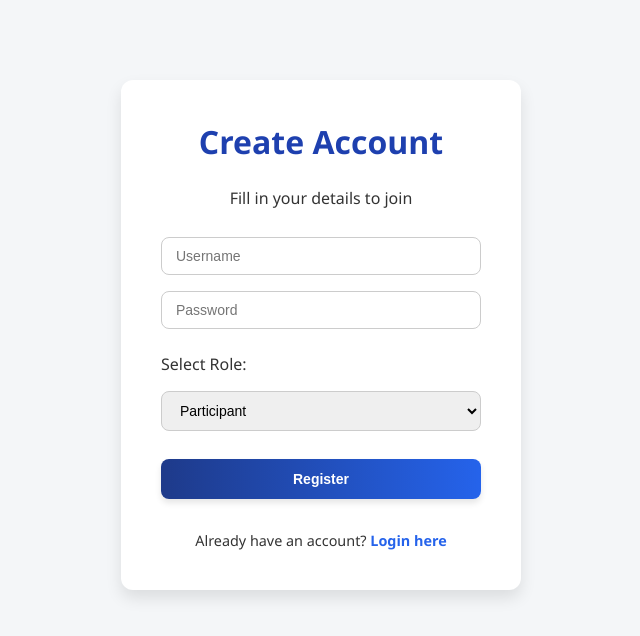
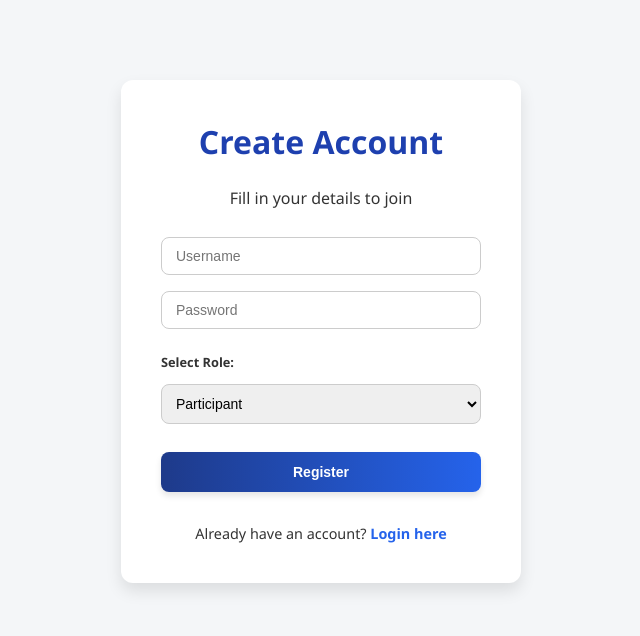
Before and after one commit to markadodo/hack4good, a Next.js app in the folder frontend/: page / in a window 1280 px wide. Both pictures are taken after a click on the element "Register account". Shown: the top 636 px of the page, without its empty margins (319-959 px from the left). Built offline with nearby package versions, Linux system fonts and the light colour scheme.

Commit message:
Update auth page

```diff
--- a/frontend/app/page.js
+++ b/frontend/app/page.js
@@ -21,29 +21,42 @@ export default function AuthPage() {
     e.preventDefault();
     setError("");
 
-    // --- START OF TESTING BYPASS ---
-    // This allows you to log in with ANY username/password
-    console.log("Testing Mode: Bypassing Backend");
+    // // --- START OF TESTING BYPASS ---
+    // // This allows you to log in with ANY username/password
+    // console.log("Testing Mode: Bypassing Backend");
 
-    // You can even simulate different roles based on the username
-    if (formData.username === "admin") {
-      router.push("/admin");
-    } else if (formData.username === "volunteer") {
-      router.push("/volunteer");
-    } else {
-      router.push("/participant");
-    }
-    return;
-    // --- END OF TESTING BYPASS ---
+    // // You can even simulate different roles based on the username
+    // if (formData.username === "admin") {
+    //   router.push("/admin");
+    // } else if (formData.username === "volunteer") {
+    //   router.push("/volunteer");
+    // } else {
+    //   router.push("/participant");
+    // }
+    // return;
+    // // --- END OF TESTING BYPASS ---
 
     const endpoint = isRegistering ? "/auth/register" : "/auth/login";
 
     // Mapping registration data to match backend CreateUserInput
     const payload = isRegistering
-      ? { ...formData, membership_type: 0 }
-      : { username: formData.username, password: formData.password };
+      ? {
+          username: formData.username,
+          password: formData.password,
+          role: formData.role, // Matches backend CreateUserInput struct
+          membership_type: 0
+        }
+      : {
+          username: formData.username,
+          password: formData.password
+        };
 
     try {
+      // const response = await fetch("http://localhost:8080/auth/register", {
+      //   method: "POST",
+      //   headers: { "Content-Type": "application/json" },
+      //   body: JSON.stringify(payload),
+      // });
       const response = await fetch(`http://localhost:8080${endpoint}`, {
         method: "POST",
         headers: { "Content-Type": "application/json" },
@@ -93,13 +106,23 @@ export default function AuthPage() {
           required
         />
 
+
         {isRegistering && (
           <div style={{ textAlign: "left", marginTop: "10px" }}>
-            <label>Select Role:</label>
-            <select name="role" value={formData.role} onChange={handleInputChange}>
+            <label style={{ fontSize: "0.8rem", fontWeight: "bold" }}>Select Role:</label>
+            <select
+                name="role"
+                value={formData.role}
+                onChange={handleInputChange} style={{
+                width: "100%",
+                padding: "10px",
+                borderRadius: "8px",
+                border: "1px solid #ccc",
+                marginTop: "5px"
+            }}>
               <option value="participant">Participant</option>
               <option value="volunteer">Volunteer</option>
-              <option value="staff">Admin/Staff</option>
+              <option value="admin">Admin/Staff</option>
             </select>
           </div>
         )}
```
Also changed, not shown: 2 other files (tests, documents, lock files or other folders).
